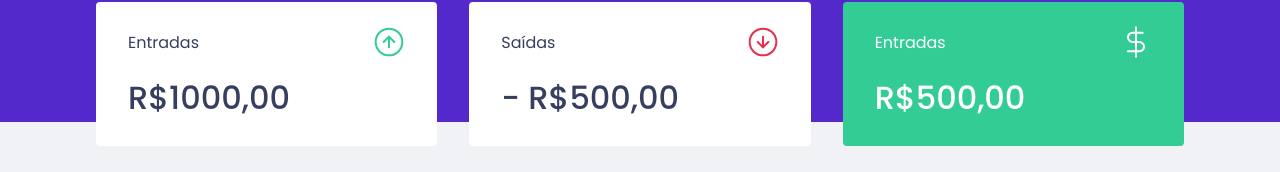
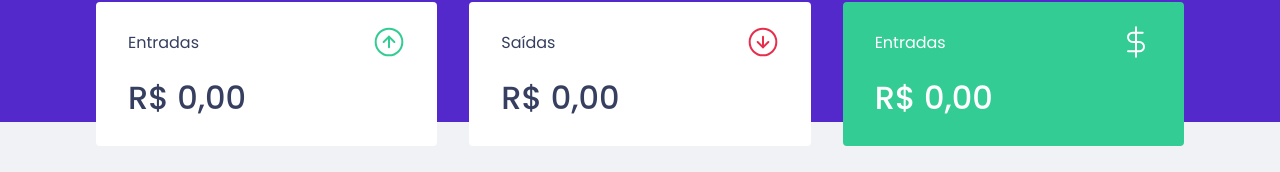
Before and after one commit to brunodsazevedo/react-finances, a React (Create React App) app: page / in a window 1280 px wide. Shown: the part 150-322 px from the top of the page. Built offline with nearby package versions, Linux system fonts and the light colour scheme; no server answers; what miragejs would draw is missing.

Commit message:
tratando e formatando dados de summary

```diff
--- a/src/components/Summary/index.tsx
+++ b/src/components/Summary/index.tsx
@@ -10,8 +10,29 @@
 export function Summary() {
   const { transactions } = useContext(TransactionsContext);
 
-  console.log(transactions);
+  // const totalDeposits = transactions.reduce((acc, transaction) => {
+  //   if(transaction.type === 'deposit') {
+  //     return acc + transaction.amount
+  //   }
 
+  //   return acc;
+  // }, 0);
+
+  const summary = transactions.reduce((acc, transaction) => {
+    if(transaction.type === 'deposit') {
+      acc.deposits += transaction.amount;
+      acc.total += transaction.amount;
+    } else {
+      acc.withdraws += transaction.amount;
+      acc.total -= transaction.amount;
+    }
+
+    return acc;
+  }, {
+    deposits: 0,
+    withdraws: 0,
+    total: 0,
+  });
 
   return (
     <Container>
@@ -21,7 +42,12 @@
           <img src={IncomeImg} alt="Entradas" />
         </header>
 
-        <strong>R$1000,00</strong>
+        <strong>
+          {new Intl.NumberFormat('pt-BR', {
+            style: 'currency',
+            currency: 'BRL'
+          }).format(summary.deposits)}
+        </strong>
       </div>
 
       <div>
@@ -30,7 +56,12 @@
           <img src={OutcomeImg} alt="Saídas" />
         </header>
 
-        <strong>- R$500,00</strong>
+        <strong>
+          {new Intl.NumberFormat('pt-BR', {
+              style: 'currency',
+              currency: 'BRL'
+          }).format(summary.withdraws)}
+        </strong>
       </div>
 
       <div className="highlight-background">
@@ -39,7 +70,12 @@
           <img src={TotalImg} alt="" />
         </header>
 
-        <strong>R$500,00</strong>
+        <strong>
+          {new Intl.NumberFormat('pt-BR', {
+              style: 'currency',
+              currency: 'BRL'
+          }).format(summary.total)}
+        </strong>
       </div>
     </Container>
   )
```
